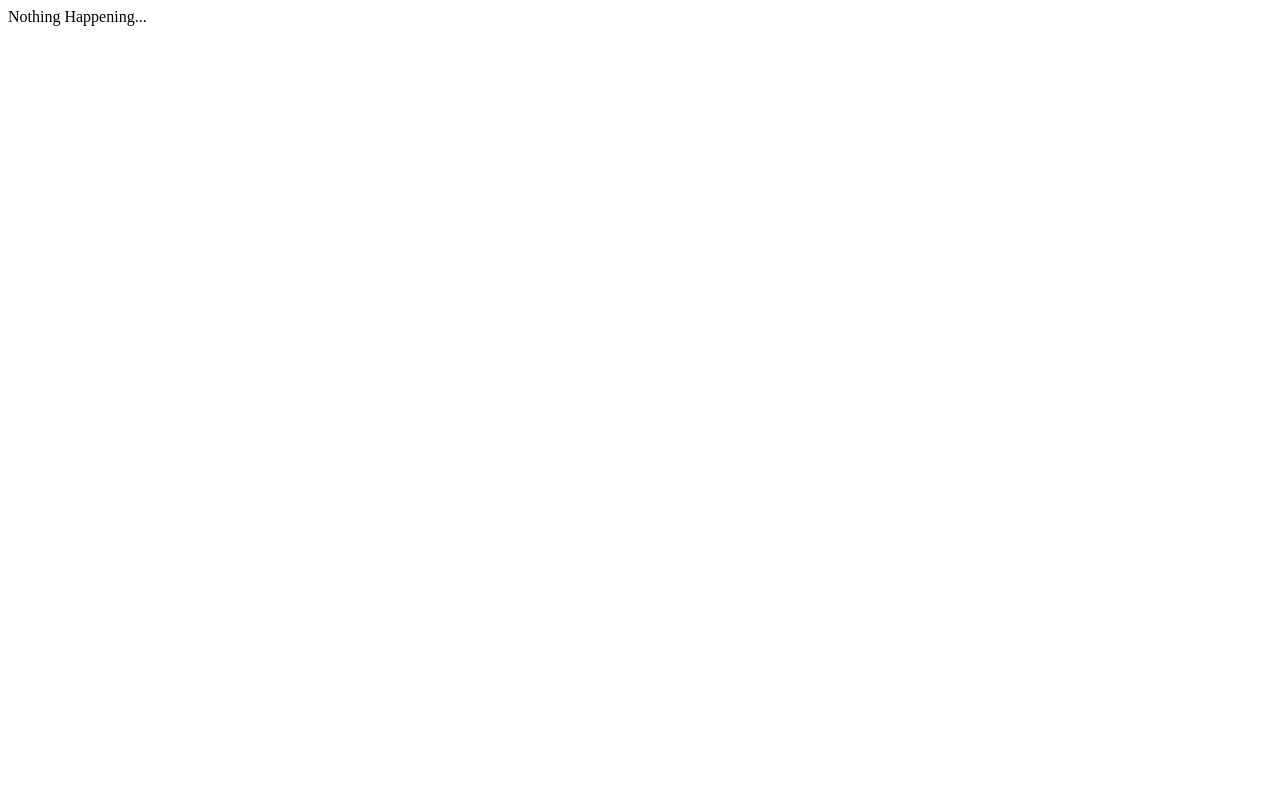
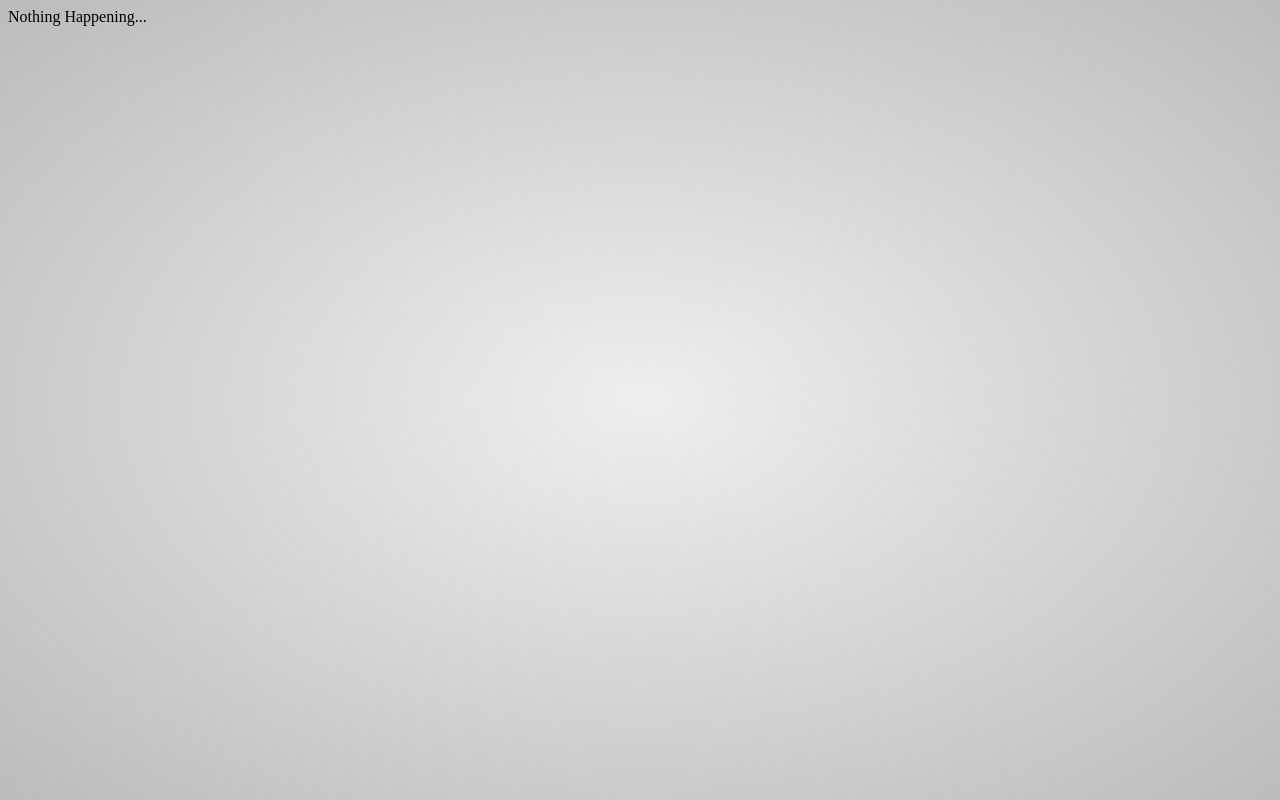
Before and after one commit to Artifact-03/Mastifact, a plain HTML site: page index.html in a window 1280 px wide. Drawn offline with Linux system fonts and the light colour scheme.

Commit message:
Fix mistake

```diff
--- a/index.html
+++ b/index.html
@@ -4,7 +4,7 @@
     <title>MasterHP Artifact</title>
   </head>
 
-  <body style="background-color: radial-gradient(#EEEEEE, #BBBBBB)">
+  <body style="background: radial-gradient(#EEEEEE, #BBBBBB)">
     Nothing Happening...
   </body>
 </html>
```
